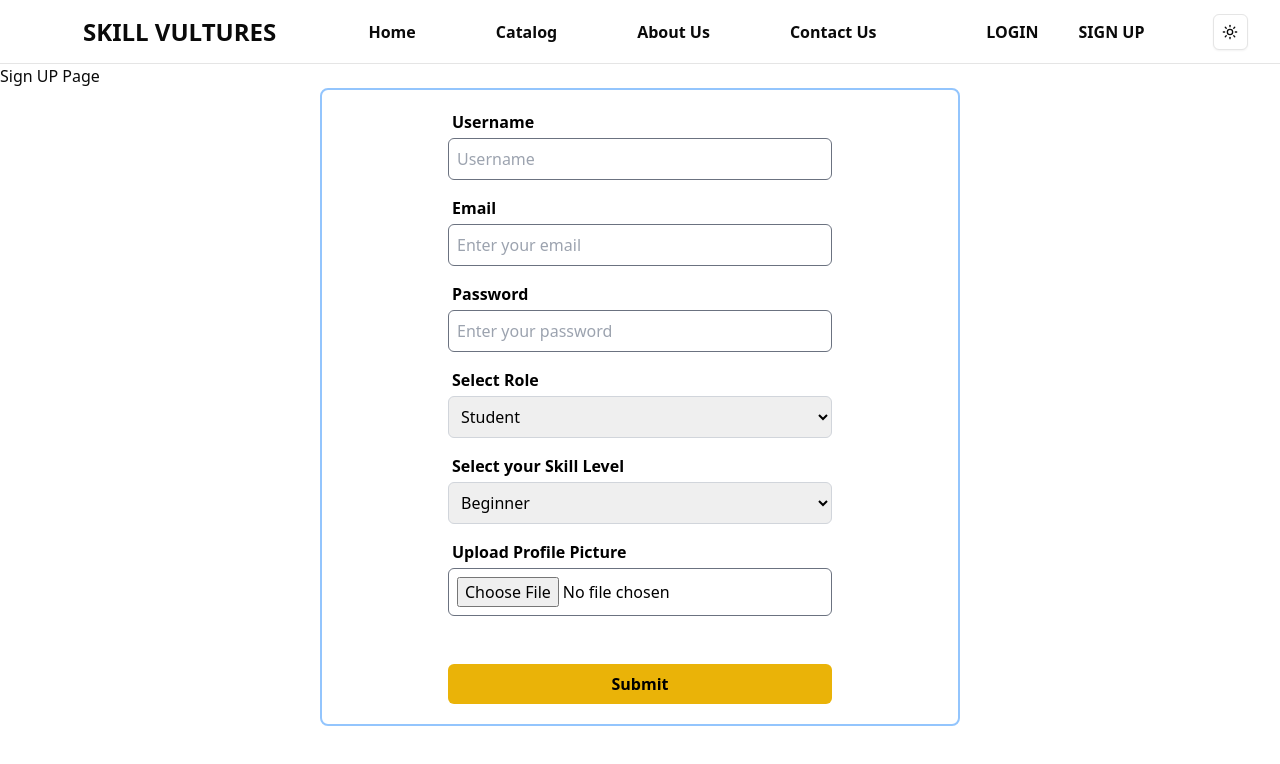
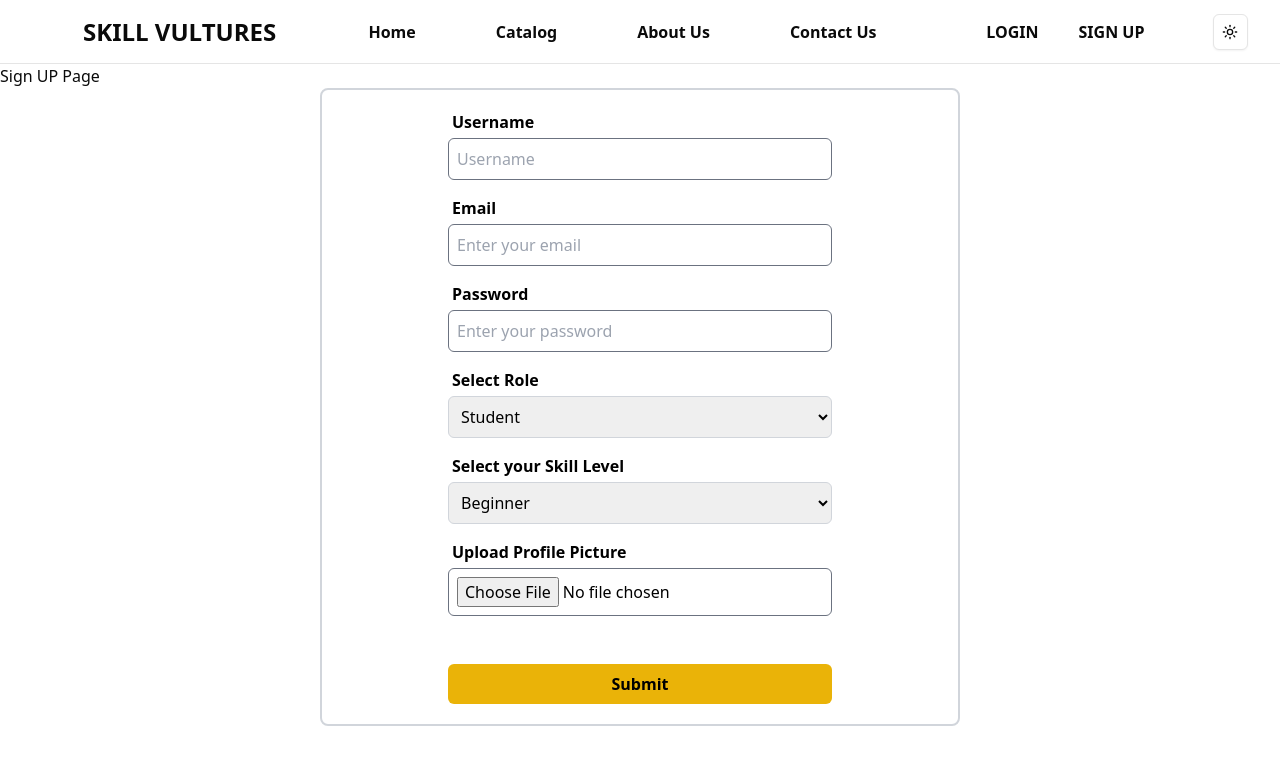
Before and after one commit to Siddesh-Pansare93/Edtech-Platform, a React (Vite) app in the folder client/: page /signup in a window 1280 px wide. Shown: the top 764 px of the page. Built offline with nearby package versions, Linux system fonts and the light colour scheme.

Commit message:
update SignUp component styling for improved border visibility

```diff
--- a/client/src/components/core/SignUp.jsx
+++ b/client/src/components/core/SignUp.jsx
@@ -18,7 +18,7 @@ const SignUp = () => {
                 Sign UP Page
             </div>
             <div className='w-full flex justify-center h-full  '>
-                <form onSubmit={handleSubmit(onSubmit)} className='w-1/2 flex justify-center border-2 rounded-lg border-blue-300 dark:border-gray-300'>
+                <form onSubmit={handleSubmit(onSubmit)} className='w-1/2 flex justify-center border-2 rounded-lg border-gray-300'>
                     <div className="flex flex-col items-center justify-center  w-2/3  p-5  ">
                         <Input
                             name="username"
```
